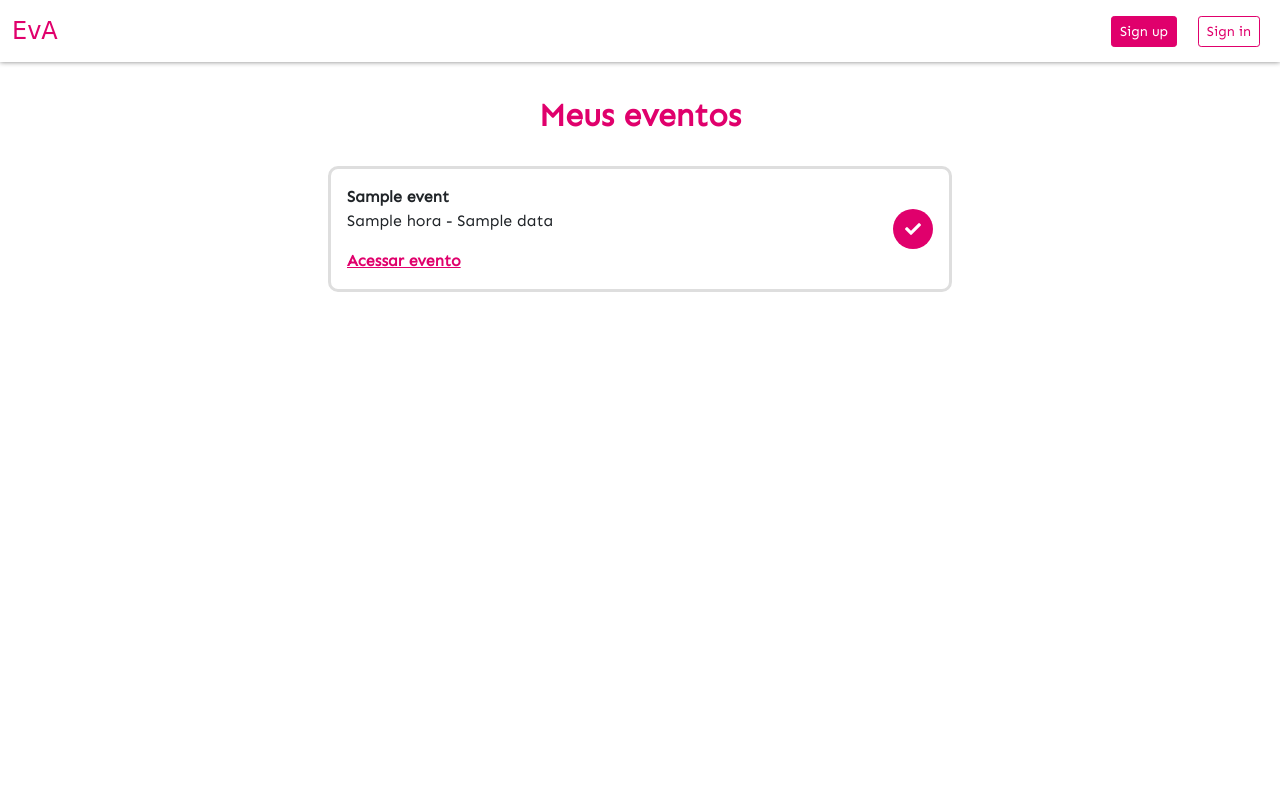
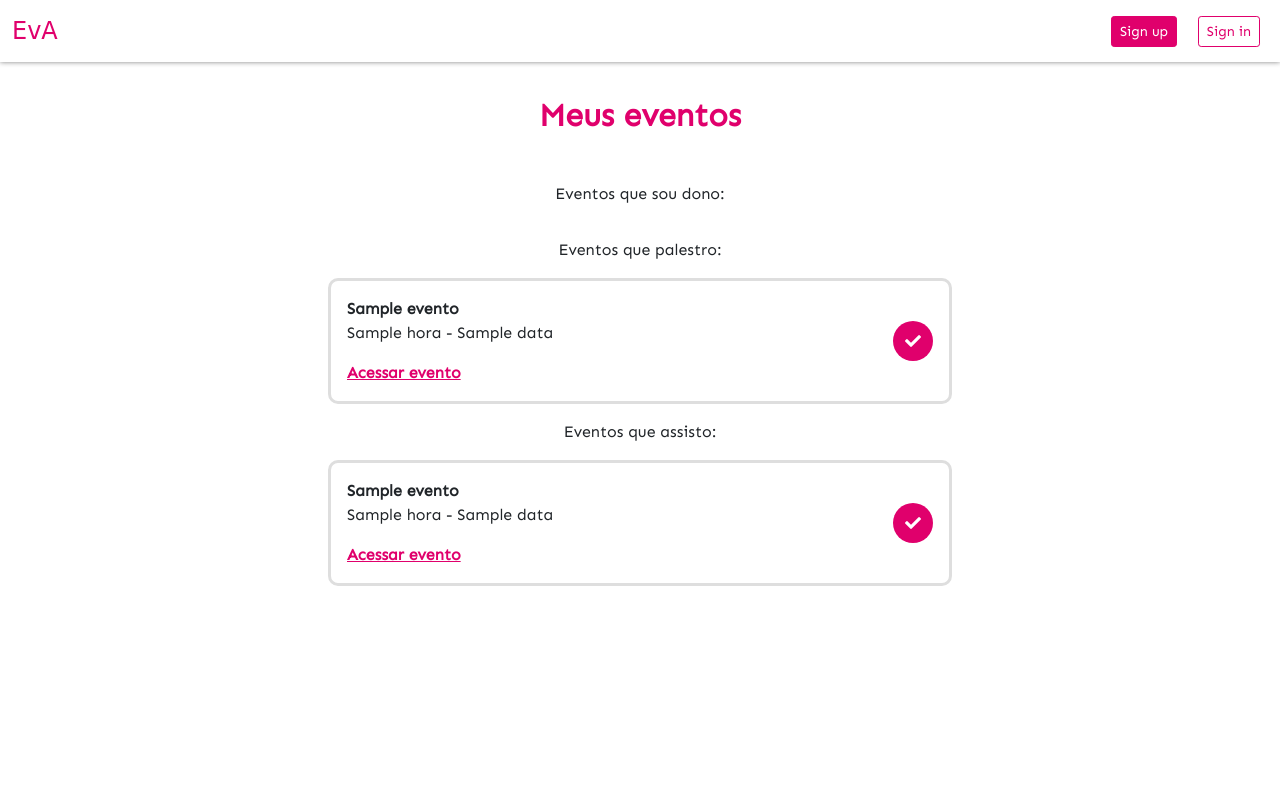
Before and after one commit to DaveJosef/eva, a Django app: template templates/my_events.html in a window 1280 px wide. Run offline with Django 3.2, Linux system fonts and the light colour scheme; the template is opened without the code that fills it: most values are stand-ins (such as "Sample title", 1, 10 or a date in 2020); some libraries are stand-ins or nearby versions; some web fonts are replaced.

Commit message:
Atualizações nos templates e algumas views

```diff
--- a/eva_app/models.py
+++ b/eva_app/models.py
@@ -13,7 +13,7 @@
                               on_delete=models.CASCADE, related_name='CustomUser', null=True)
 
     def get_absolute_url(self):
-        return reverse('event_detail')
+        return reverse('event_detail', kwargs={'pk': self.pk})
 
     def __str__(self):
         return self.nome
--- a/eva_app/views.py
+++ b/eva_app/views.py
@@ -62,6 +62,12 @@
     template_name = 'my_events.html'
     context_object_name = 'events'
 
+    def get_context_data(self, **kwargs):
+        context = super().get_context_data(**kwargs)
+        context['ouvintes'] = OuvinteEvento.objects.all()
+        context['palestrantes'] = PalestranteEvento.objects.all()
+        return context
+
 
 @ login_required(login_url='/accounts/login/')
 def addEvento(request):
--- a/static/css/indexa.css
+++ b/static/css/indexa.css
@@ -353,6 +353,11 @@
     scroll-behavior: smooth;
 }
 
+.my-event-context {
+    margin: 1rem 0;
+    color: #212529;
+}
+
 @media only screen and (min-width: 700px) {
     .my-event {
         width: 50%;
--- a/templates/event_detail.html
+++ b/templates/event_detail.html
@@ -61,7 +61,7 @@
                 <a class="btn btn-sm btn-outline-secondary btn-sign-in"
                     href="{% url 'event_update' event.pk %}">Editar</a>
                 {% if user.eh_palestrante %}
-                <a class="btn btn-sm btn-primary btn-sign-up" href="{% url 'palestranteevento_create' %}">Excluir</a>
+                <a class="btn btn-sm btn-primary btn-sign-up" href="/event/delete/{{ event.pk }}">Excluir</a>
                 {% endif %}
             </div>
             {% endif %}
--- a/templates/my_events.html
+++ b/templates/my_events.html
@@ -5,14 +5,43 @@
 <div class="my-events page">
     <h2 class="page-info">Meus eventos</h2>
     <div class="my-events-box">
-        {% for event in events %}
+        <p class="my-event-context" >Eventos que sou dono:</p>
+        {% for inscricao in events %}
+        {% if inscricao.autor == user %}
         <div class="my-event">
             <div class="my-event-info">
                 <div class="my-event-info-box">
-                    <strong>{{ event.nome }}</strong>
-                    <p>{{ event.hora }} - {{ event.data }}</p>
+                    <strong>{{ inscricao.nome }}</strong>
+                    <p>{{ inscricao.hora }} - {{ inscricao.data }}</p>
                 </div>
-                <a class="my-event-link" href="/event/{{ event.pk }}?evento={{ event.pk }}">Acessar evento</a>
+                <a class="my-event-link" href="/event/{{ inscricao.pk }}">Acessar evento</a>
+            </div>
+            <div class="my-event-check"><i class="fas fa-check"></i></div>
+        </div>
+        {% endif %}
+        {% endfor %}
+        <p class="my-event-context">Eventos que palestro:</p>
+        {% for inscricao in palestrantes %}
+        <div class="my-event">
+            <div class="my-event-info">
+                <div class="my-event-info-box">
+                    <strong>{{ inscricao.evento.nome }}</strong>
+                    <p>{{ inscricao.evento.hora }} - {{ inscricao.evento.data }}</p>
+                </div>
+                <a class="my-event-link" href="/event/{{ inscricao.evento.pk }}">Acessar evento</a>
+            </div>
+            <div class="my-event-check"><i class="fas fa-check"></i></div>
+        </div>
+        {% endfor %}
+        <p class="my-event-context">Eventos que assisto:</p>
+        {% for inscricao in ouvintes %}
+        <div class="my-event">
+            <div class="my-event-info">
+                <div class="my-event-info-box">
+                    <strong>{{ inscricao.evento.nome }}</strong>
+                    <p>{{ inscricao.evento.hora }} - {{ inscricao.evento.data }}</p>
+                </div>
+                <a class="my-event-link" href="/event/{{ inscricao.evento.pk }}">Acessar evento</a>
             </div>
             <div class="my-event-check"><i class="fas fa-check"></i></div>
         </div>
```
Also changed, not shown: templates/event_delete.html (deleted, +0 -7 lines), templates/palestra_delete.html (+8 -4 lines).
